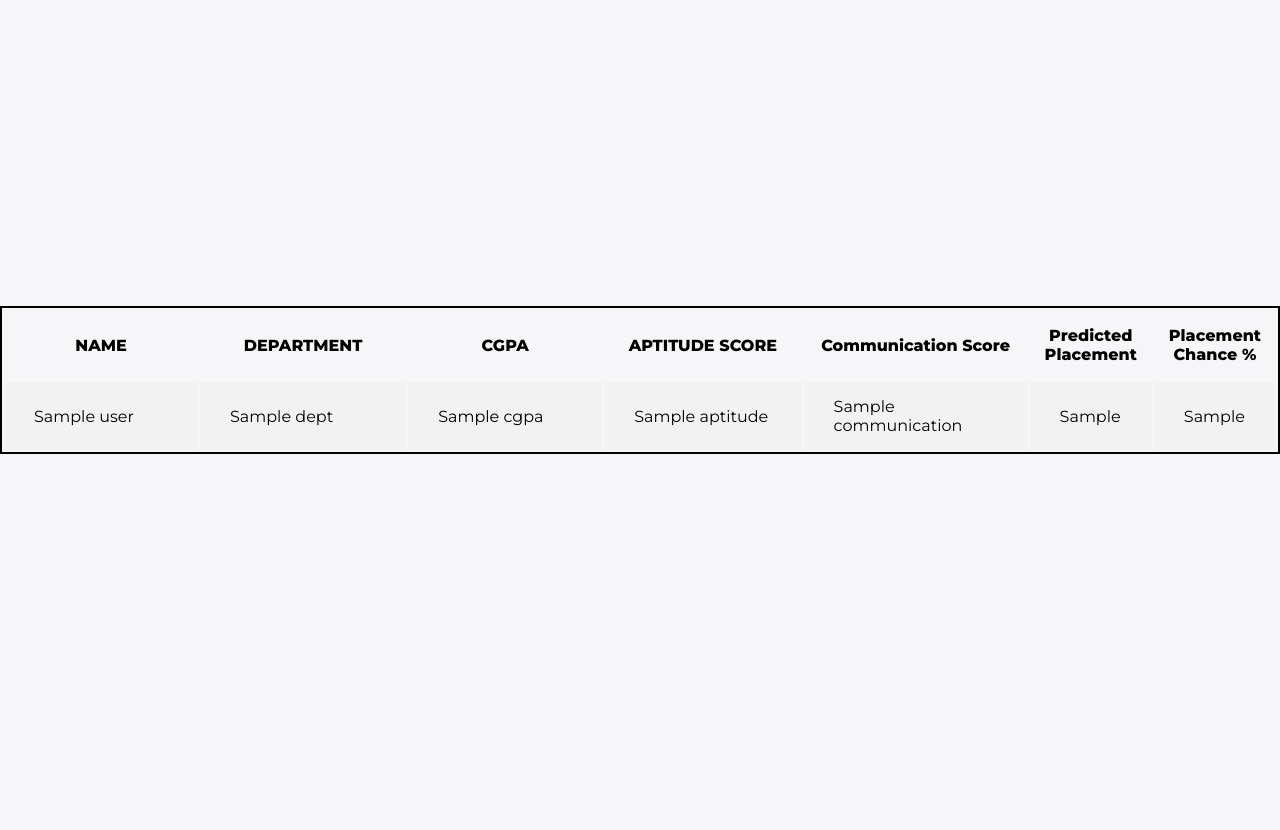
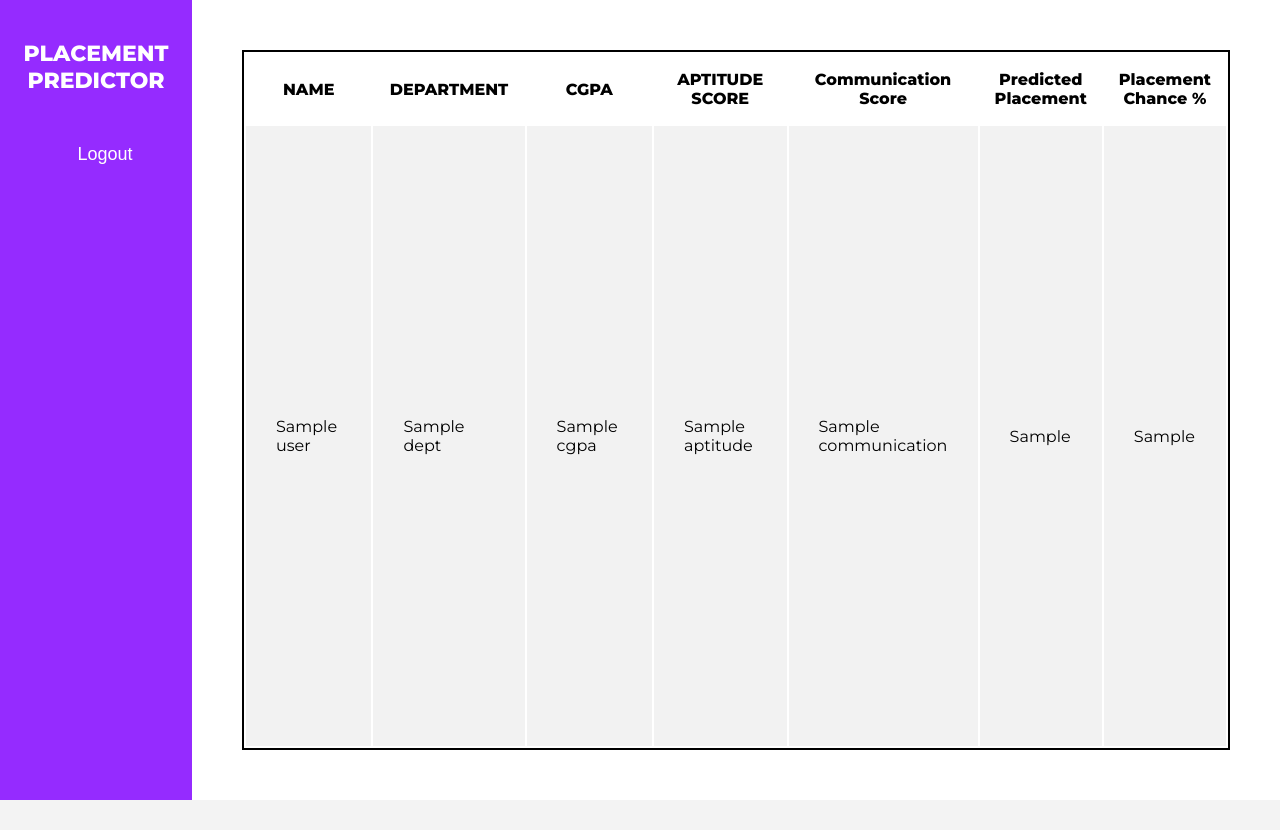
Before and after one commit to amalut/placement_predictor, a Flask app: template templates/student_details.html in a window 1280 px wide. After the commit the page ends 800 px from the top, so only its background shows below. Run offline with Flask 3, Linux system fonts and the light colour scheme; the template is opened without the code that fills it: most values are stand-ins (such as "Sample title", 1, 10 or a date in 2020).

Commit message:
student details

```diff
--- a/static/student_details.css
+++ b/static/student_details.css
@@ -3,21 +3,57 @@
 * {
 	box-sizing: border-box;
 }
+
 body {
-	background: #f6f5f7;
-	display: flex;
-	justify-content: center;
-	align-items: center;
-	flex-direction: column;
+
 	font-family: 'Montserrat', sans-serif;
 	height: 100vh;
-	margin: -20px 0 50px;
+	margin:0;
+
+}
+.container{
+    display: flex;
+    flex-direction: row;
+}
+.menu{
+    background-color: #952bff;
+    width: 15%;
+    height: 100vh;
+    float: left;
+}
+.menu-item-logout {
+    margin-left: 0px;
+}
+.menu-item:hover{
+    background-color:rgba(255, 255, 255, 0.5);
+
+}
+.logo{
+    padding:25px 18px;
+    font-size: 22px;
+    text-align: center;
+    color: white;
+}
+.menu-item{
+    font-size: large;
+    color: white;
+    background: none;
+    border: none;
+    text-align: center;
+    width: 210px;
+    height: 40px;
+    border-radius: 0px 20px 20px 0px;
+    padding-top: 3px;
+    margin-bottom: 10px;
+
+
 }
 .logout-link{
     text-decoration: none; /* Removes underline */
     color: inherit; /* Inherits color from parent element */
 }
 .tbl{
+    margin: 50px;
     width: 100%;
     border: 2px solid;
     border-collapse:separate;
--- a/templates/aptitude/result.html
+++ b/templates/aptitude/result.html
@@ -16,7 +16,7 @@
     <div class="container">
 
         <div class="content">
-            <h1>Quiz Result</h1>
+            <h1>Aptitude Result</h1>
             <p>Your score: <span>{{ score }}</span> out of {{ total }}</p>
             <p>Score out of 10: <span>{{apt_score}}</span></p>
         </div>
--- a/templates/student_details.html
+++ b/templates/student_details.html
@@ -8,7 +8,11 @@
     <title>Student Details</title>
 </head>
 <body>
-    <div>
+    <div class="container">
+        <div class="menu">
+            <h1 class="logo">PLACEMENT PREDICTOR</h1>
+            <button class="menu-item" onclick="logout()">Logout</button>
+        </div>
 
         <table class="tbl">
             <tr>
```
